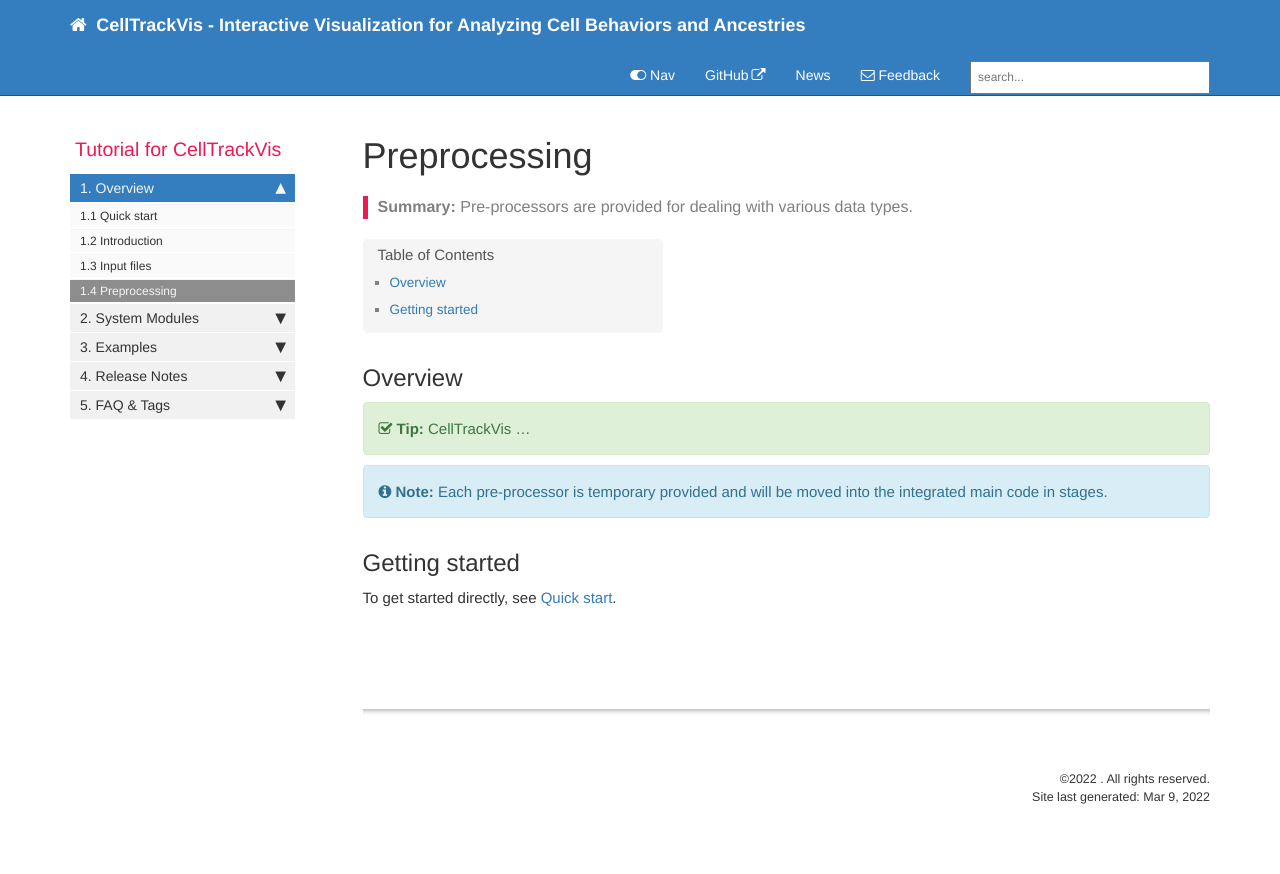
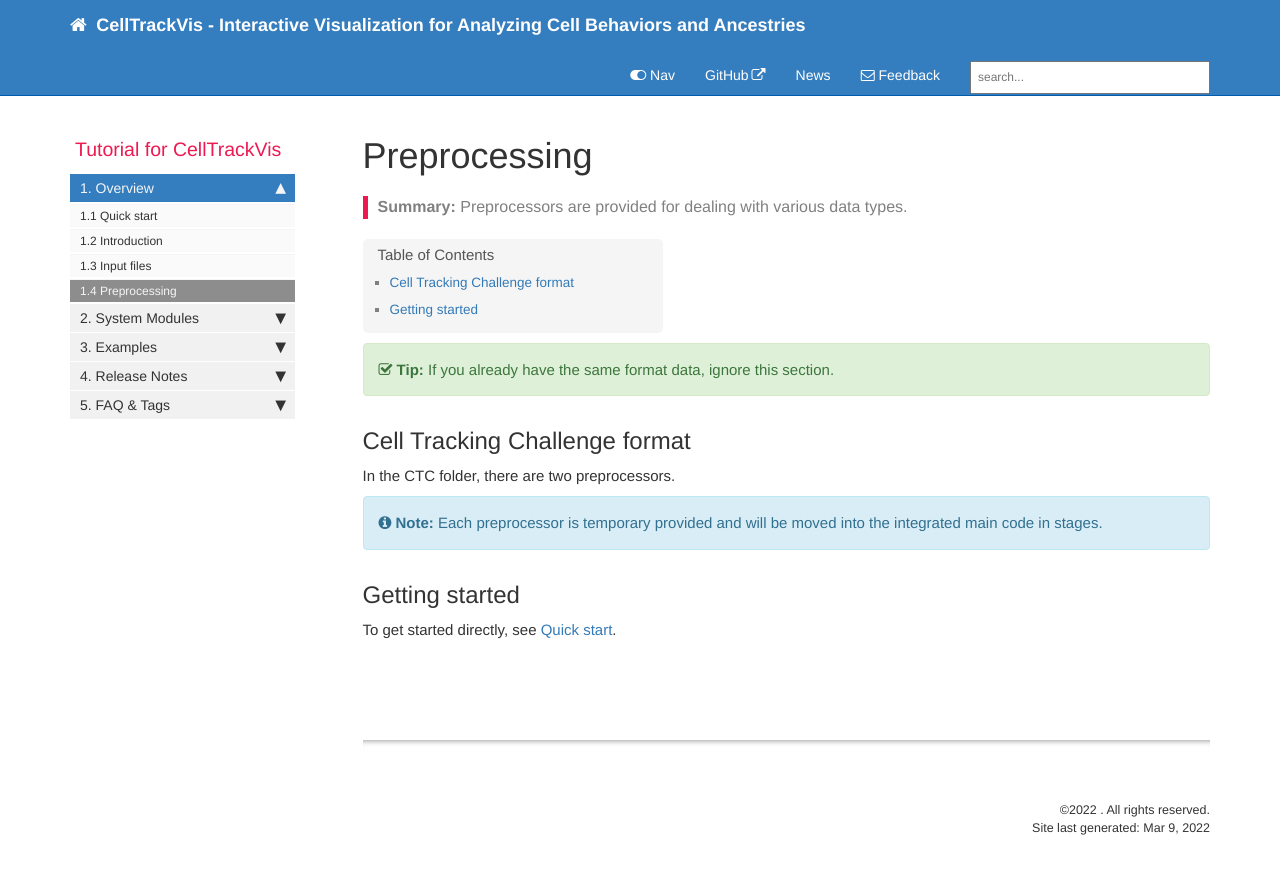
Before and after one commit to scbeom/ctv_tutorial, a Jekyll site: the page built from pages/overview/ov_preprocessing.md, in a window 1280 px wide. Shown: the top 874 px of the page. Built offline with Jekyll 4.4.1, drawn with Linux system fonts in a browser that asks for light colours; comment, search, counter and statistics services are not loaded.

Commit message:
Tutorial updates

```diff
--- a/pages/overview/ov_preprocessing.md
+++ b/pages/overview/ov_preprocessing.md
@@ -3,14 +3,16 @@ title: Preprocessing
 sidebar: mydoc_sidebar
 permalink: ov_preprocessing.html
 folder: overview
-summary: Pre-processors are provided for dealing with various data types.
+summary: Preprocessors are provided for dealing with various data types.
 ---
 
-## Overview
+{% include tip.html content="If you already have the same format data, ignore this section." %}
 
-{% include tip.html content="CellTrackVis ..." %}
+## Cell Tracking Challenge format
 
-{% include note.html content="Each pre-processor is temporary provided and will be moved into the integrated main code in stages." %}
+In the CTC folder, there are two preprocessors.
+
+{% include note.html content="Each preprocessor is temporary provided and will be moved into the integrated main code in stages." %}
 
 ## Getting started
 
```
Also changed, not shown: index.md (+2 -0 lines).
